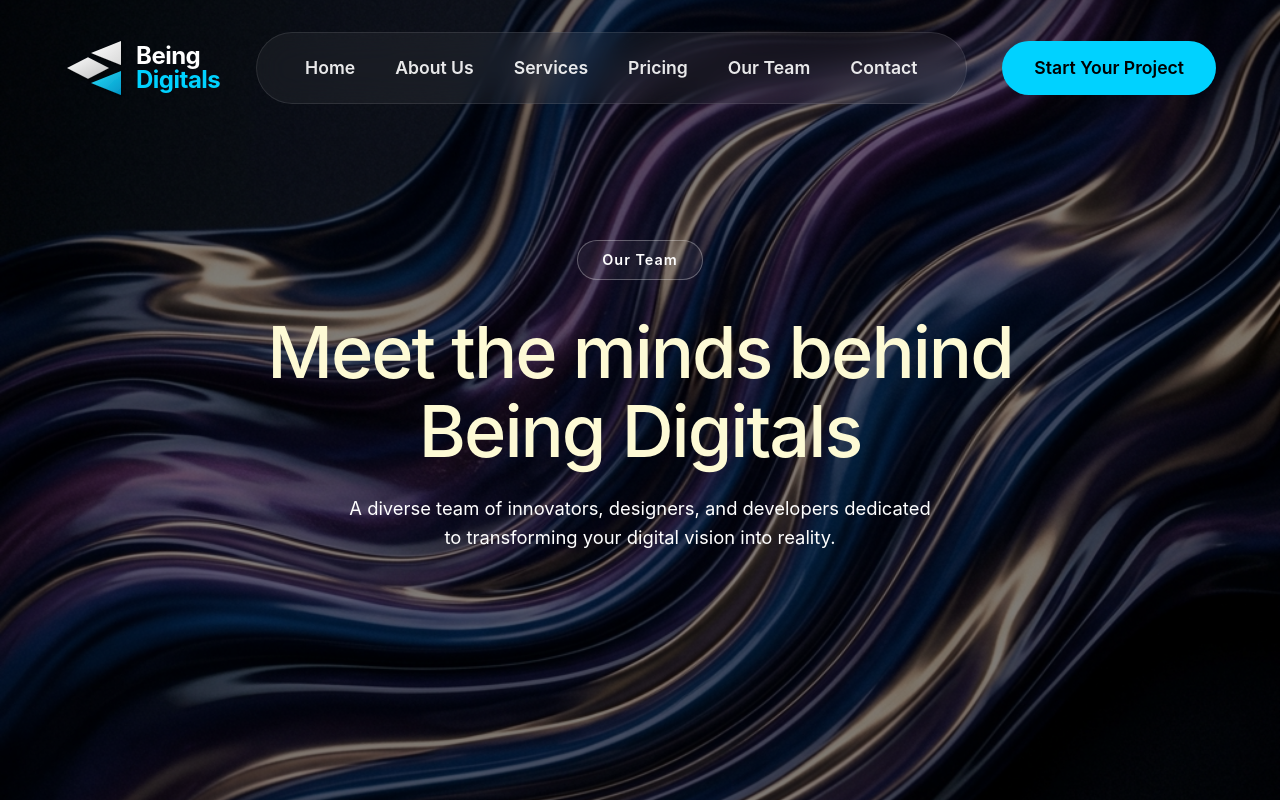
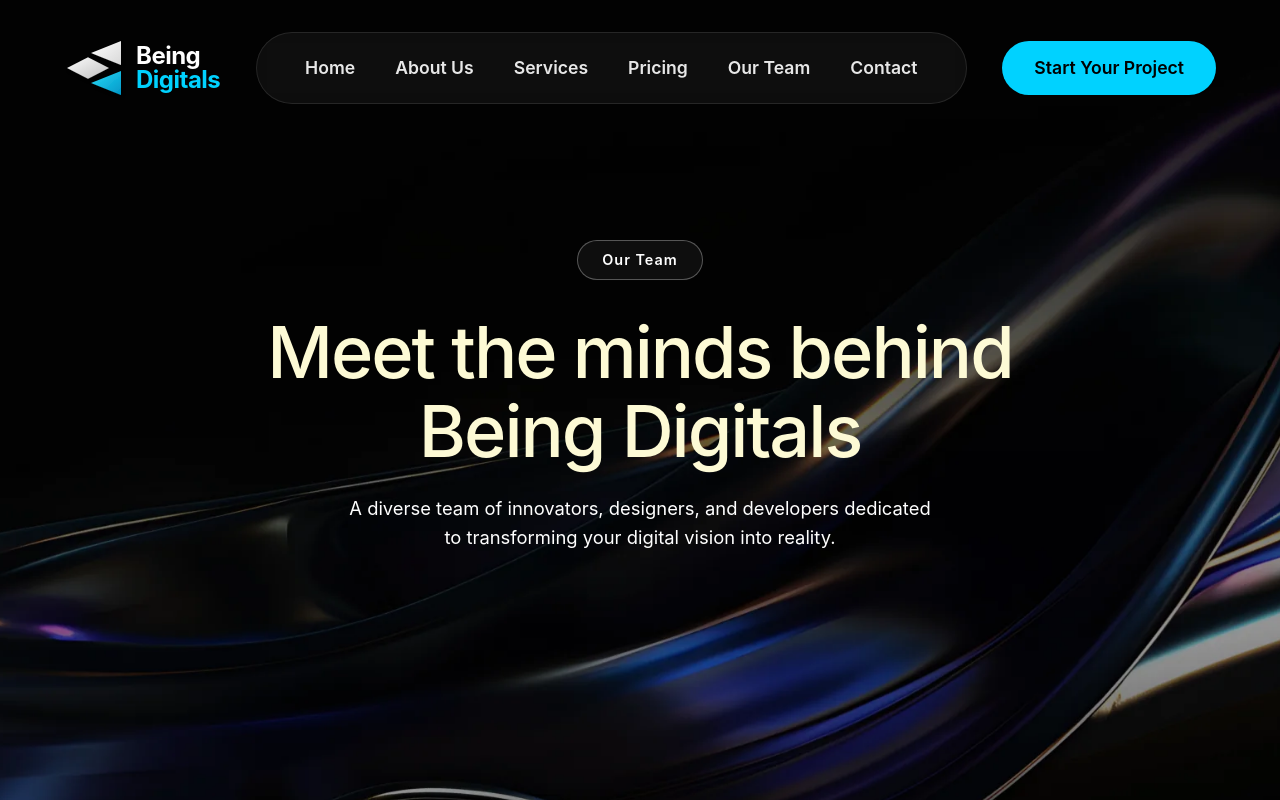
Before and after one commit to Abdullahhx/Being_digital_react, a React (Vite) app: page /our-team in a window 1280 px wide. Shown: the top 800 px of the page. Built offline with nearby package versions, Linux system fonts and the light colour scheme.

Commit message:
Update hero background image for Our Team page and keep it bright

```diff
--- a/src/pages/OurTeamPage.css
+++ b/src/pages/OurTeamPage.css
@@ -13,7 +13,7 @@
   flex-direction: column;
   text-align: center;
   padding: 30vh 5% 60px;
-  background-image: url('../assets/testimonials_bg.png');
+  background-image: url('../assets/team_hero_bg.webp');
   background-size: cover;
   background-position: center bottom;
   overflow: hidden;
@@ -23,7 +23,7 @@
   content: '';
   position: absolute;
   top: 0; left: 0; right: 0; bottom: 0;
-  background: rgba(0, 0, 0, 0.5); /* Overlay for text readability */
+  background: rgba(0, 0, 0, 0); /* Removed dark overlay to keep image bright */
   z-index: 0;
 }
 
```
Also changed, not shown: src/assets/team_hero_bg.webp (added).
